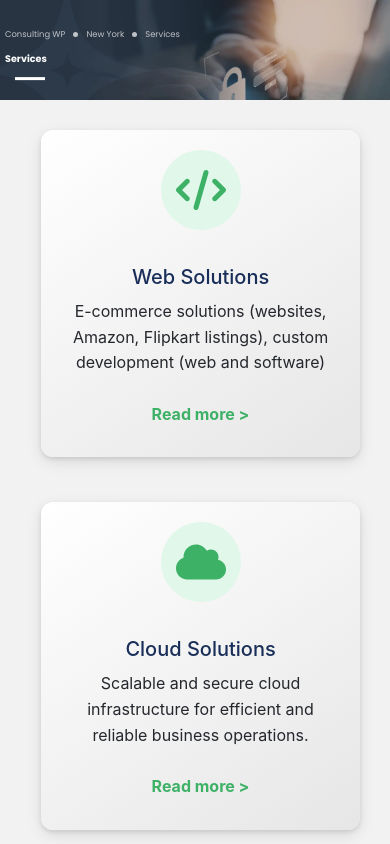
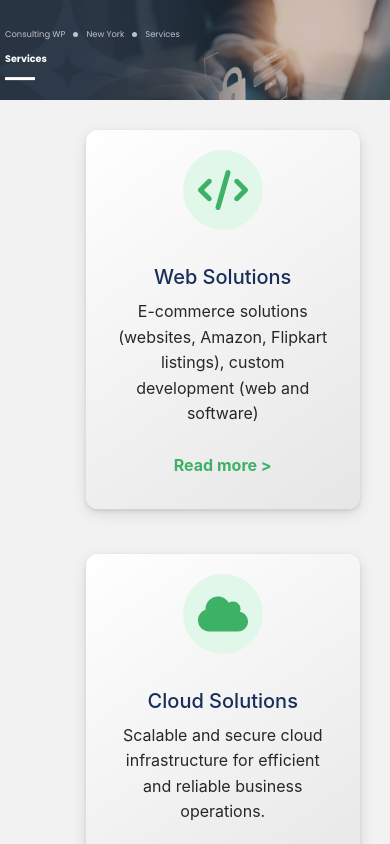
Before and after one commit to varshiniI3/services, a React (Create React App) app in the folder app/: page / in a window 390 px wide. Shown: the top 844 px of the page. Built offline with nearby package versions, Linux system fonts and the light colour scheme.

Commit message:
header content left1

```diff
--- a/app/src/components/Header.css
+++ b/app/src/components/Header.css
@@ -4,7 +4,7 @@
   background-size: cover;
   height: 200px; /* Adjust based on your header height */
   display: flex;
-  align-items: center; /* Center vertically */
+  align-items: left; /* Center vertically */
   position: relative;
   justify-content: flex-start; /* Align to the left */
   text-align: left; /* Align text to the left */
@@ -64,9 +64,10 @@
   height: 3px; /* Thickness of the line */
   background-color: white;
   position: absolute;
-  left: 10px; /* Align it to the left */
+  /* left: 10px; Align it to the left */
   top: calc(100% + 10px); /* 10px gap between the text and line */
   display: block;
+
 }
 
 /* Media Queries for Responsiveness */
--- a/app/src/components/ServicesGrid.css
+++ b/app/src/components/ServicesGrid.css
@@ -150,7 +150,7 @@ a:hover {
 @media (max-width: 480px) {
   .services-list {
     width: 100%;
-    /* margin-left: 15%; */
+    margin-left: 15%;
   }
 
   .sidebar {
```
